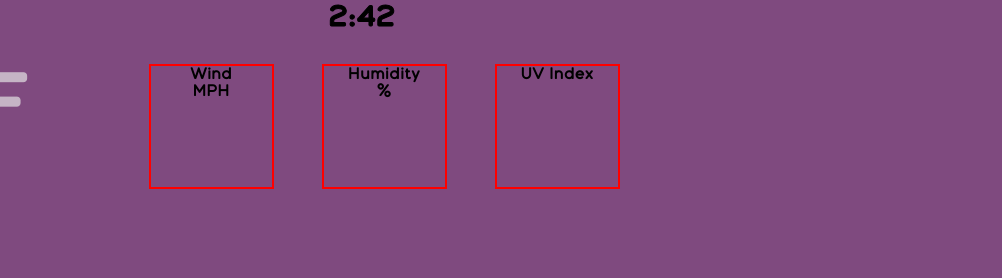
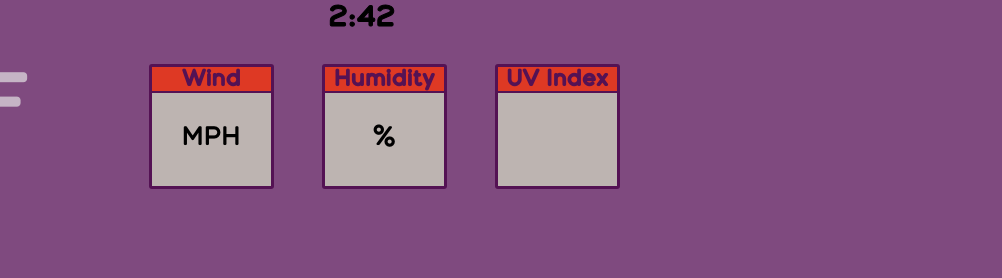
Before and after one commit to Nate0h/WeatherWZRD, a plain HTML site: page index.html in a window 1280 px wide. Shown: the part 222-500 px from the top of the page, 278-1280 px from the left. Drawn offline with Linux system fonts and the light colour scheme; files whose address does not match are found by name.

Commit message:
css styling for wind, humidity + uv

```diff
--- a/style.css
+++ b/style.css
@@ -145,9 +145,26 @@
 
 .details {
   text-align: center;
-  border: red solid 2px;
+  border: rgb(84, 18, 84) solid 3px;
+  border-radius: 3px;
+  background-color: rgba(205, 207, 191, 0.801);
+}
+.details-title {
+  color: rgb(84, 18, 84);
+  font-weight: 700;
+  background-color: var(--red);
+  border-bottom: rgb(84, 18, 84) solid 2px;
+  font-size: 1.4rem;
+  margin-bottom: 30px;
 }
 
+.wind,
+.humidity,
+.uv-index,
+.metric,
+.humidity + span {
+  font-size: 1.6rem;
+}
 .footer {
   background-color: black;
 }
```
